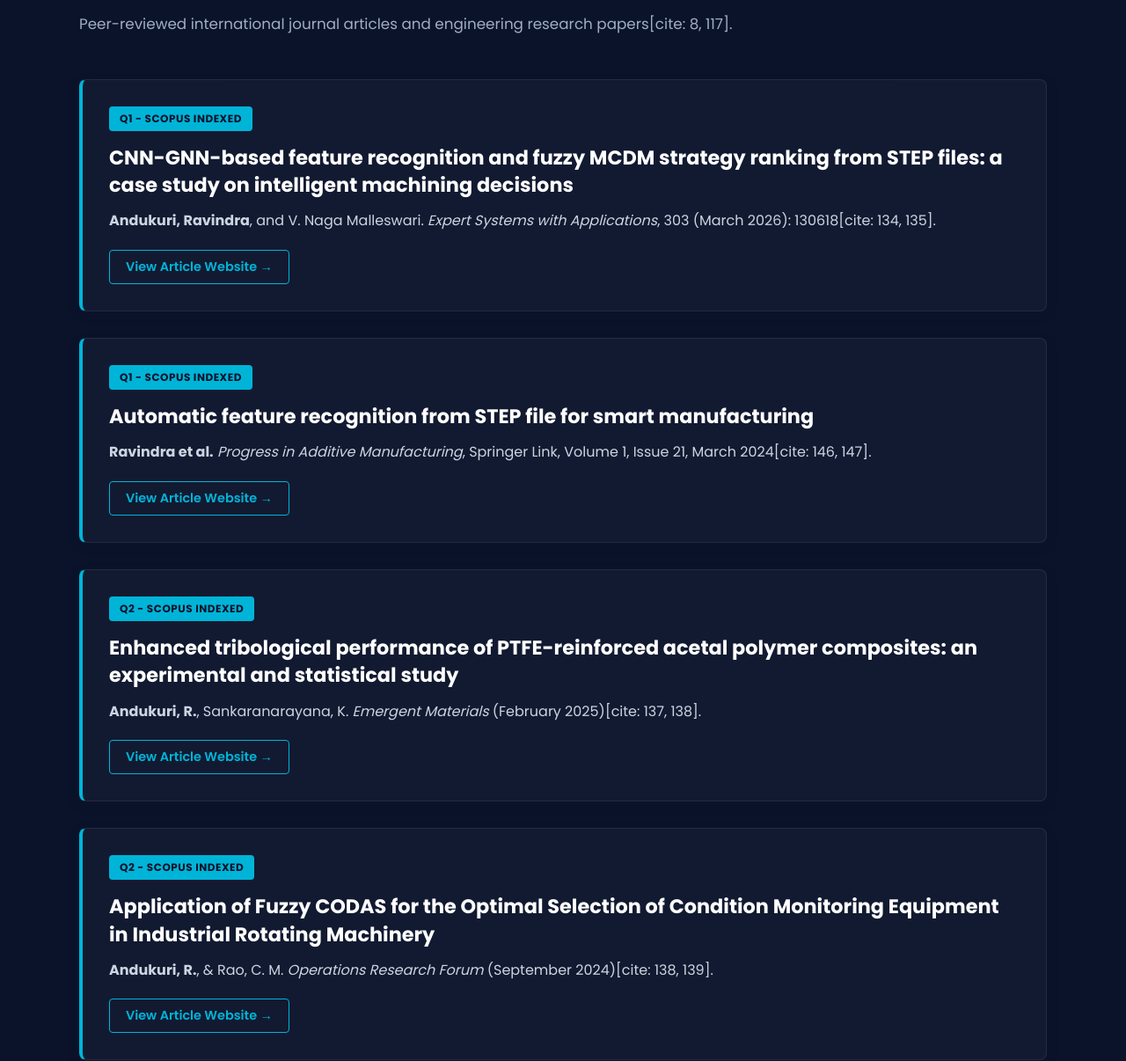
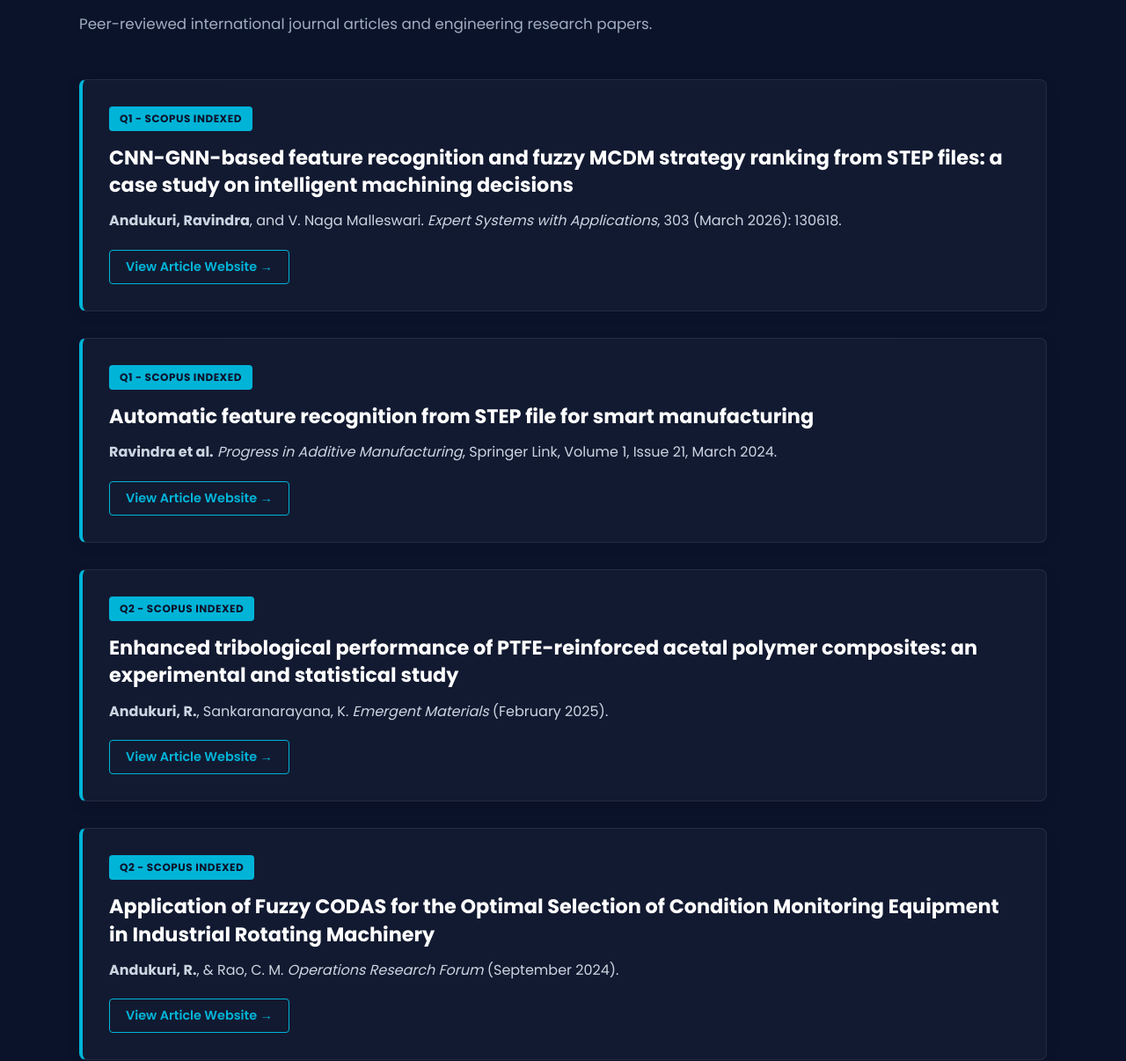
Before and after one commit to Ravindra1602/portfolio, a website: page publications.html in a window 1280 px wide. Shown: the part 225-1431 px from the top of the page at 88% size. Drawn offline with Linux system fonts and the light colour scheme.

Commit message:
Clean up publication descriptions by removing citations
Removed citation references from publication descriptions for clarity.

```diff
--- a/publications.html
+++ b/publications.html
@@ -27,33 +27,33 @@
 
     <div class="sub-page-container">
         <h1 class="sub-page-header">Scholarly Publications</h1>
-        <p class="sub-page-desc">Peer-reviewed international journal articles and engineering research papers[cite: 8, 117].</p>
+        <p class="sub-page-desc">Peer-reviewed international journal articles and engineering research papers.</p>
 
         <div class="portfolio-data-card">
             <span class="portfolio-card-tag">Q1 - Scopus Indexed</span>
             <h3 class="portfolio-card-title">CNN-GNN-based feature recognition and fuzzy MCDM strategy ranking from STEP files: a case study on intelligent machining decisions</h3>
-            <p class="portfolio-card-meta"><strong>Andukuri, Ravindra</strong>, and V. Naga Malleswari. <em>Expert Systems with Applications</em>, 303 (March 2026): 130618[cite: 134, 135].</p>
+            <p class="portfolio-card-meta"><strong>Andukuri, Ravindra</strong>, and V. Naga Malleswari. <em>Expert Systems with Applications</em>, 303 (March 2026): 130618.</p>
             <a class="portfolio-card-btn" href="https://doi.org/10.1016/j.eswa.2025.130618" target="_blank">View Article Website →</a>
         </div>
 
         <div class="portfolio-data-card">
             <span class="portfolio-card-tag">Q1 - Scopus Indexed</span>
             <h3 class="portfolio-card-title">Automatic feature recognition from STEP file for smart manufacturing</h3>
-            <p class="portfolio-card-meta"><strong>Ravindra et al.</strong> <em>Progress in Additive Manufacturing</em>, Springer Link, Volume 1, Issue 21, March 2024[cite: 146, 147].</p>
+            <p class="portfolio-card-meta"><strong>Ravindra et al.</strong> <em>Progress in Additive Manufacturing</em>, Springer Link, Volume 1, Issue 21, March 2024.</p>
             <a class="portfolio-card-btn" href="https://doi.org/10.1007/s40964-024-00583-3" target="_blank">View Article Website →</a>
         </div>
 
         <div class="portfolio-data-card">
             <span class="portfolio-card-tag">Q2 - Scopus Indexed</span>
             <h3 class="portfolio-card-title">Enhanced tribological performance of PTFE-reinforced acetal polymer composites: an experimental and statistical study</h3>
-            <p class="portfolio-card-meta"><strong>Andukuri, R.</strong>, Sankaranarayana, K. <em>Emergent Materials</em> (February 2025)[cite: 137, 138].</p>
+            <p class="portfolio-card-meta"><strong>Andukuri, R.</strong>, Sankaranarayana, K. <em>Emergent Materials</em> (February 2025).</p>
             <a class="portfolio-card-btn" href="https://doi.org/10.1007/s42247-025-01014-x" target="_blank">View Article Website →</a>
         </div>
 
         <div class="portfolio-data-card">
             <span class="portfolio-card-tag">Q2 - Scopus Indexed</span>
             <h3 class="portfolio-card-title">Application of Fuzzy CODAS for the Optimal Selection of Condition Monitoring Equipment in Industrial Rotating Machinery</h3>
-            <p class="portfolio-card-meta"><strong>Andukuri, R.</strong>, & Rao, C. M. <em>Operations Research Forum</em> (September 2024)[cite: 138, 139].</p>
+            <p class="portfolio-card-meta"><strong>Andukuri, R.</strong>, & Rao, C. M. <em>Operations Research Forum</em> (September 2024).</p>
             <a class="portfolio-card-btn" href="https://doi.org/10.1007/s43069-024-00376-y" target="_blank">View Article Website →</a>
         </div>
     </div>
```
